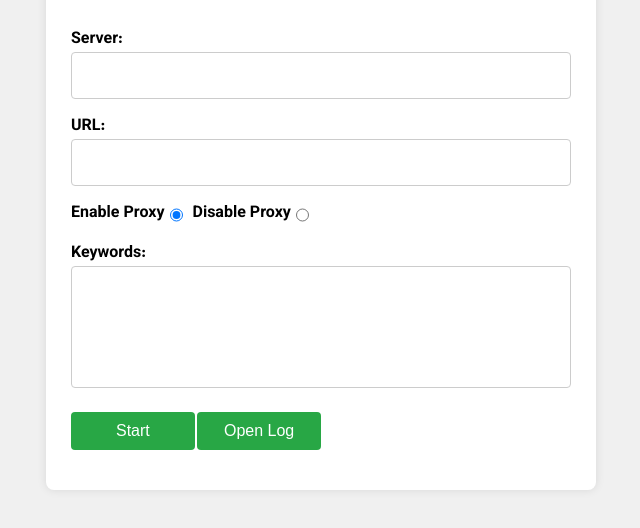
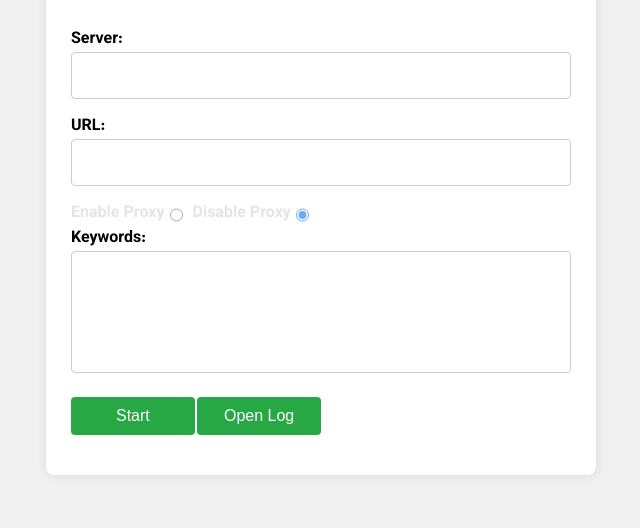
Before and after one commit to mrfard-ir/scrape_front, a plain HTML site: page index.html in a window 1280 px wide. Shown: the part 186-714 px from the top of the page, without its empty margins (319-959 px from the left). Drawn offline with Linux system fonts and the light colour scheme.

Commit message:
Update: Disable proxies

```diff
--- a/index.html
+++ b/index.html
@@ -23,9 +23,9 @@
             <input type="text" id="url" name="url" required>
             <div class="proxy-settings">
                 <label for="proxy-on">Enable Proxy</label>
-                <input type="radio" id="proxy-on" name="proxy" value="on" checked>
+                <input type="radio" id="proxy-on" name="proxy" value="on">
                 <label for="proxy-off">Disable Proxy</label>
-                <input type="radio" id="proxy-off" name="proxy" value="off">
+                <input type="radio" id="proxy-off" name="proxy" value="off" checked>
             </div>
             <label for="keywords">Keywords:</label>
             <textarea id="keywords" name="keywords" required></textarea>
--- a/styles.css
+++ b/styles.css
@@ -69,11 +69,13 @@ body {
 }
 
 .proxy-settings {
-    margin-bottom: 15px;
     font-size: 14px;
     display: flex;
     flex-direction: row;
     flex-wrap: wrap;
+    color: lightgray;
+    opacity: 0.6;
+    pointer-events: none;
 }
 
 .proxy-settings input[type="radio"] {
@@ -167,6 +169,7 @@ body.modal-open {
     #message {
         display: block;
     }
+
     .container {
         display: none;
     }
```
